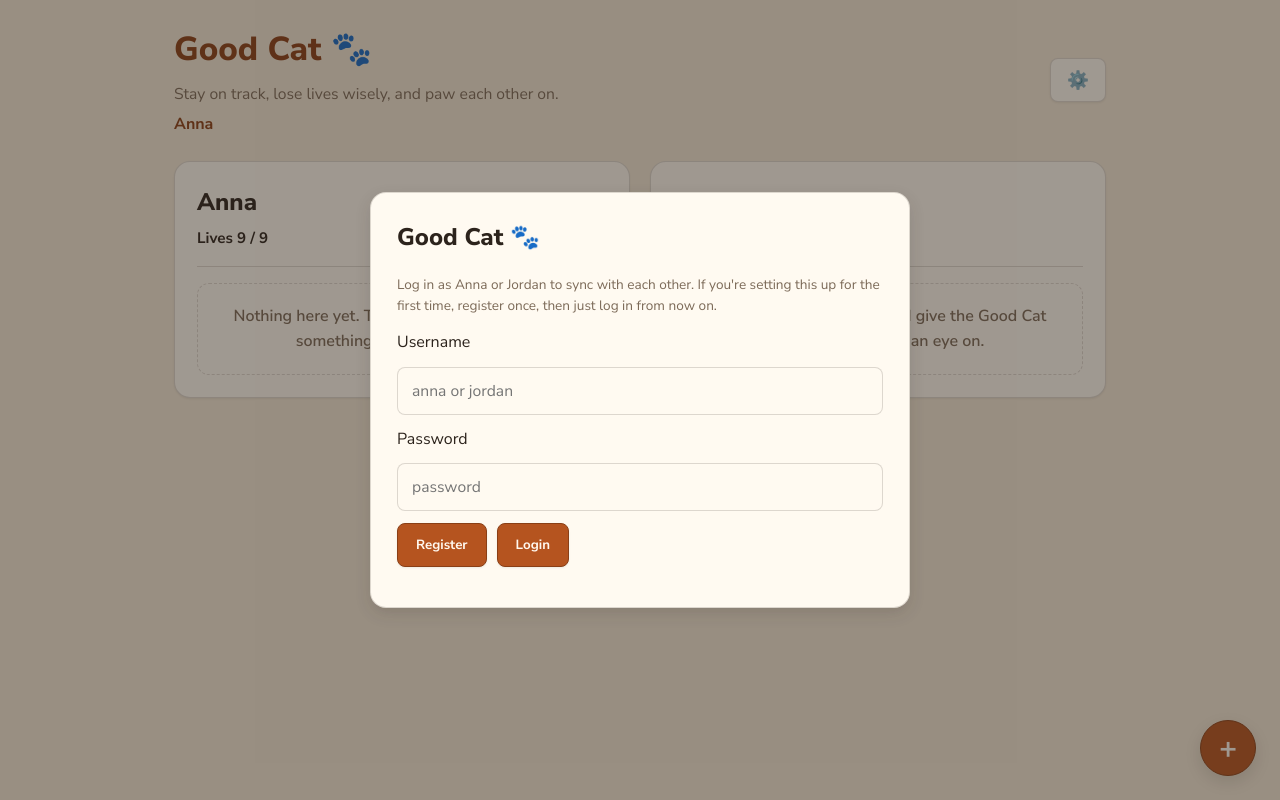
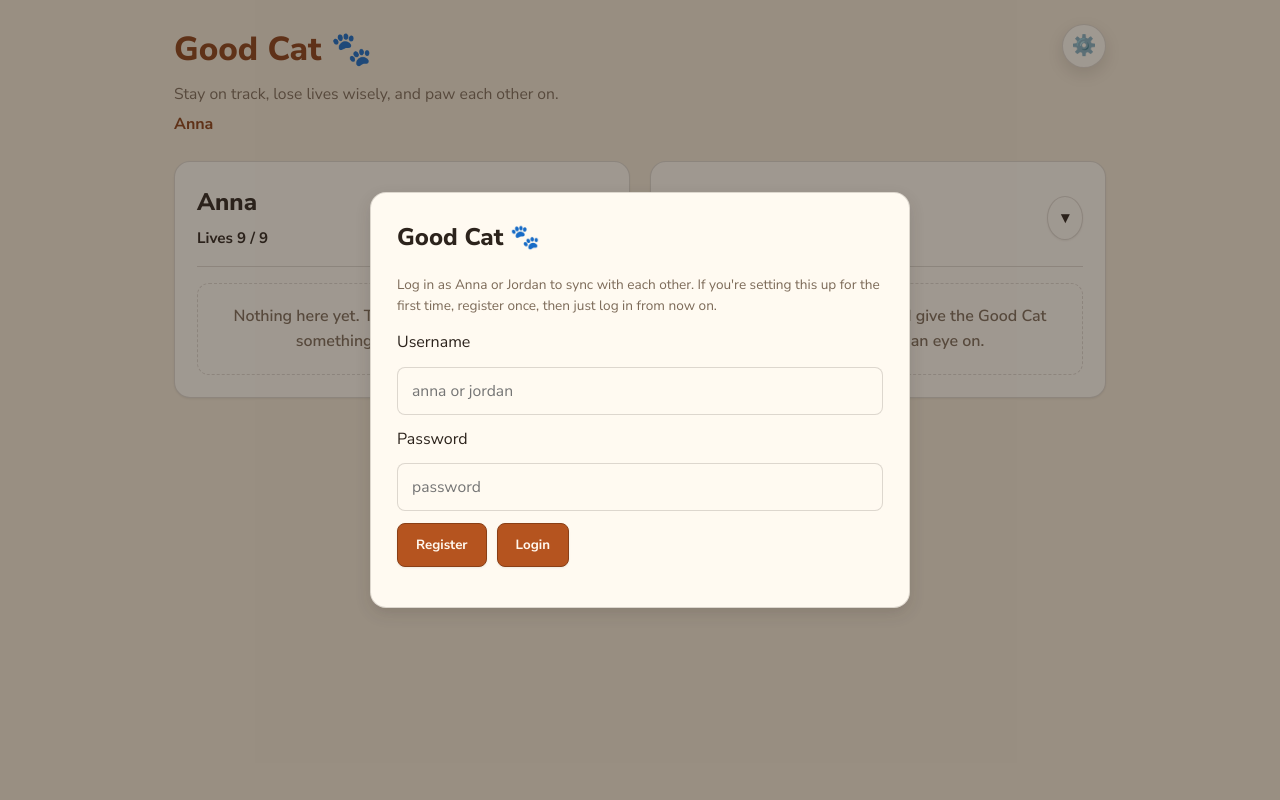
Before and after one commit to botsybots/goodcat, a plain HTML site: page index.html in a window 1280 px wide. Drawn offline with Linux system fonts and the light colour scheme.

Commit message:
Phase 0 (first slice): personalized column order + collapsible other section, plus settings/add button fixes
Two quick fixes:
- Settings button: was a flex child of header sharing space with the
  title, which on a narrow phone could wrap it onto its own line and
  leave it at the left instead of the right. Anchored it to the
  header's own box via absolute positioning instead (immune to
  wrapping), and restyled it as a proper circular button.
- 'Add Commitment' moved out of a floating bottom-right FAB into your
  own section header -- a button attached to your own list instead of
  a disconseparated floating button.

Phase 0 layout work:
- Whoever's logged in sees their own commitments first; the other
  person's section moves second and gets a collapse/expand toggle
  (mirrors correctly per device -- Anna sees Anna-first/Jordan-
  collapsible, Jordan sees the reverse).
- Collapsed state persists locally across reloads.

Verified for both accounts: correct section order, add button in the
right section, collapse toggle works and its label/state updates, and
the collapsed preference survives a reload.

```diff
--- a/app.js
+++ b/app.js
@@ -621,6 +621,53 @@ import { isScheduledDay, isWeeklyTargetSchedule, getScheduleDescription, countCo
     // it's exactly the kind of "testing only" control that caused real
     // confusion when used without realizing what it actually does.
     if(btnShowState) btnShowState.style.display = currentUser === 'anna' ? '' : 'none';
+    applyLayoutForCurrentUser();
+  }
+
+  // Whoever's logged in sees their own commitments first, with the other
+  // person's section collapsible (Jordan asked to be able to minimize
+  // Anna's, and by the same logic Anna should be able to minimize his) --
+  // and "Add Commitment" lives in your own section header instead of a
+  // floating button disconnected from either list.
+  function applyLayoutForCurrentUser(){
+    const otherId = currentUser === 'anna' ? 'jordan' : 'anna';
+    const mineSection = document.getElementById('section-' + currentUser);
+    const otherSection = document.getElementById('section-' + otherId);
+    const columns = document.querySelector('main.user-columns');
+    if(!mineSection || !otherSection || !columns) return;
+    columns.appendChild(mineSection);
+    columns.appendChild(otherSection);
+    mineSection.classList.remove('is-collapsed');
+
+    const myActions = document.getElementById('panel-actions-' + currentUser);
+    if(myActions && addButton){
+      addButton.classList.remove('fab');
+      addButton.classList.add('inline-add-btn');
+      myActions.appendChild(addButton);
+    }
+    const staleToggle = myActions ? myActions.querySelector('.collapse-toggle') : null;
+    if(staleToggle) staleToggle.remove();
+
+    const otherActions = document.getElementById('panel-actions-' + otherId);
+    if(otherActions && !otherActions.querySelector('.collapse-toggle')){
+      const btn = document.createElement('button');
+      btn.type = 'button';
+      btn.className = 'collapse-toggle icon-button';
+      const setLabel = ()=>{
+        const collapsed = otherSection.classList.contains('is-collapsed');
+        btn.textContent = collapsed ? '▸' : '▾';
+        btn.setAttribute('aria-label', (collapsed ? 'Show ' : 'Minimize ') + userName(otherId) + "'s commitments");
+      };
+      otherSection.classList.toggle('is-collapsed', !!state.collapsedOther);
+      setLabel();
+      btn.addEventListener('click', ()=>{
+        otherSection.classList.toggle('is-collapsed');
+        state.collapsedOther = otherSection.classList.contains('is-collapsed');
+        save(state);
+        setLabel();
+      });
+      otherActions.appendChild(btn);
+    }
   }
 
   // Overflow ("...") menus: only one open at a time, closed by clicking
--- a/index.html
+++ b/index.html
@@ -53,13 +53,14 @@
       </section>
 
       <main class="user-columns">
-        <section class="user-panel">
+        <section class="user-panel" id="section-anna">
           <div class="panel-header">
             <div>
               <h2>Anna</h2>
               <p class="lives-badge">Lives <span id="lives-anna">9 / 9</span></p>
               <p class="level-badge" id="level-anna"></p>
             </div>
+            <div class="panel-header-actions" id="panel-actions-anna"></div>
           </div>
           <div class="council-banner hidden" id="council-anna">
             <p>Our Lord is calling a family council</p>
@@ -67,13 +68,14 @@
           </div>
           <ul id="commitList-anna"></ul>
         </section>
-        <section class="user-panel">
+        <section class="user-panel" id="section-jordan">
           <div class="panel-header">
             <div>
               <h2>Jordan</h2>
               <p class="lives-badge">Lives <span id="lives-jordan">9 / 9</span></p>
               <p class="level-badge" id="level-jordan"></p>
             </div>
+            <div class="panel-header-actions" id="panel-actions-jordan"></div>
           </div>
           <div class="council-banner hidden" id="council-jordan">
             <p>Our Lord is calling a family council</p>
--- a/styles.css
+++ b/styles.css
@@ -51,11 +51,13 @@ body {
 }
 
 header {
+  position: relative;
   display: flex;
   flex-wrap: wrap;
   justify-content: space-between;
   align-items: center;
   gap: 16px;
+  padding-right: 56px;
 }
 
 h1 {
@@ -144,6 +146,7 @@ main.user-columns {
 
 .icon-button,
 .fab,
+.inline-add-btn,
 .close-btn {
   border: 1px solid var(--border);
   background: var(--paper);
@@ -164,6 +167,62 @@ main.user-columns {
 .icon-button:hover,
 .close-btn:hover {
   background: var(--paper-dim);
+}
+
+/* Anchored to the header's own box (which has padding-right reserved for
+   it), not the flex row -- so it can never get pushed onto its own line
+   and end up on the wrong side when the title wraps to multiple lines. */
+#settingsBtn {
+  position: absolute;
+  top: 0;
+  right: 0;
+  width: 44px;
+  height: 44px;
+  padding: 0;
+  border-radius: 50%;
+  font-size: 1.25rem;
+  box-shadow: var(--shadow-lift);
+}
+
+#settingsBtn:hover {
+  transform: scale(1.05);
+}
+
+.panel-header-actions {
+  display: flex;
+  align-items: center;
+  gap: 8px;
+  flex-shrink: 0;
+}
+
+.collapse-toggle {
+  width: 36px;
+  height: 36px;
+  padding: 0;
+  border-radius: 50%;
+  font-size: 1rem;
+}
+
+.inline-add-btn {
+  position: static;
+  width: 36px;
+  height: 36px;
+  padding: 0;
+  border-radius: 50%;
+  font-size: 1.4rem;
+  background: var(--accent);
+  border-color: var(--accent-dark);
+  color: #fff8ef;
+  box-shadow: none;
+}
+
+.inline-add-btn:hover {
+  background: var(--accent-dark);
+}
+
+.user-panel.is-collapsed ul,
+.user-panel.is-collapsed .council-banner {
+  display: none;
 }
 
 .fab {
```
